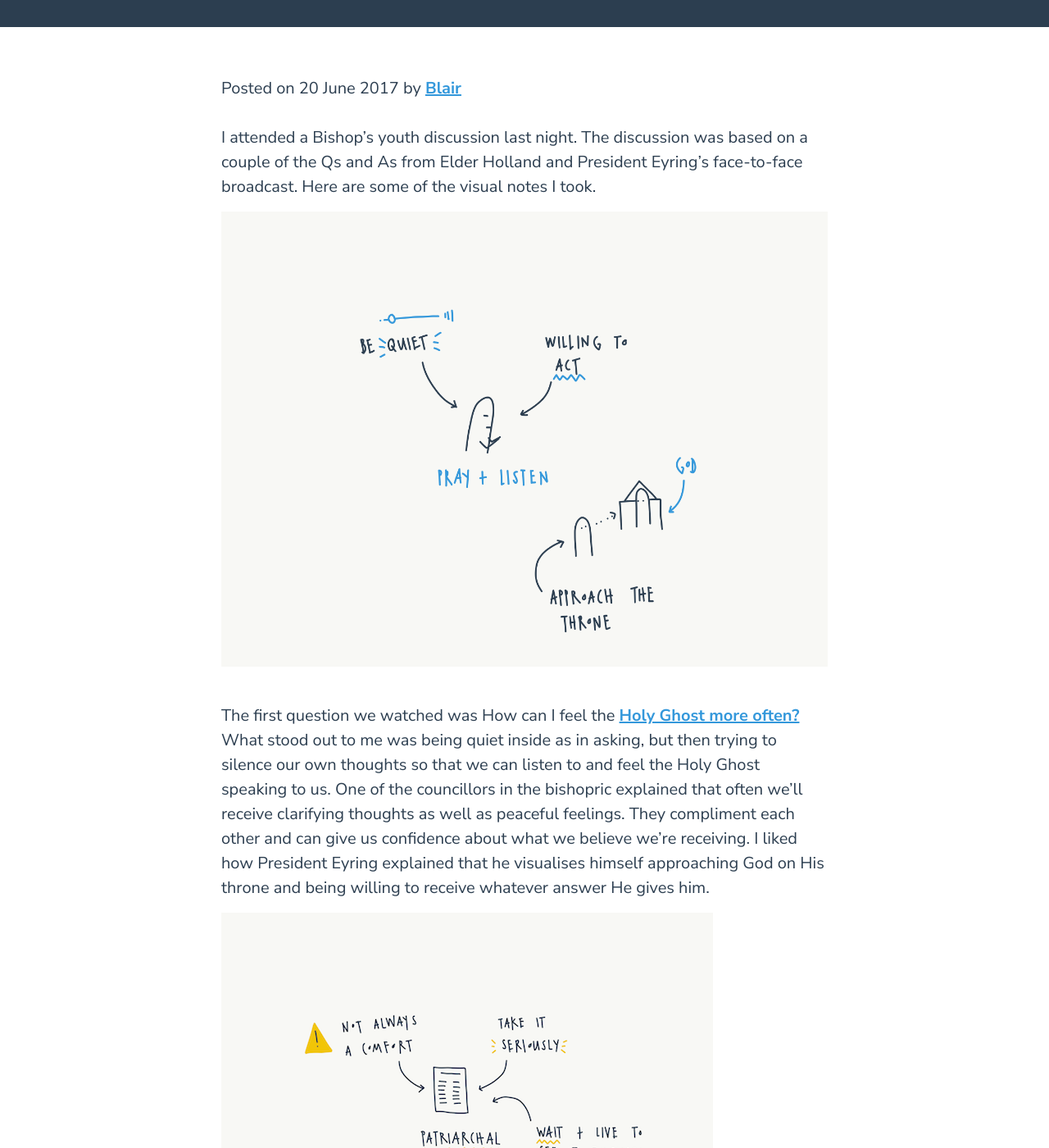
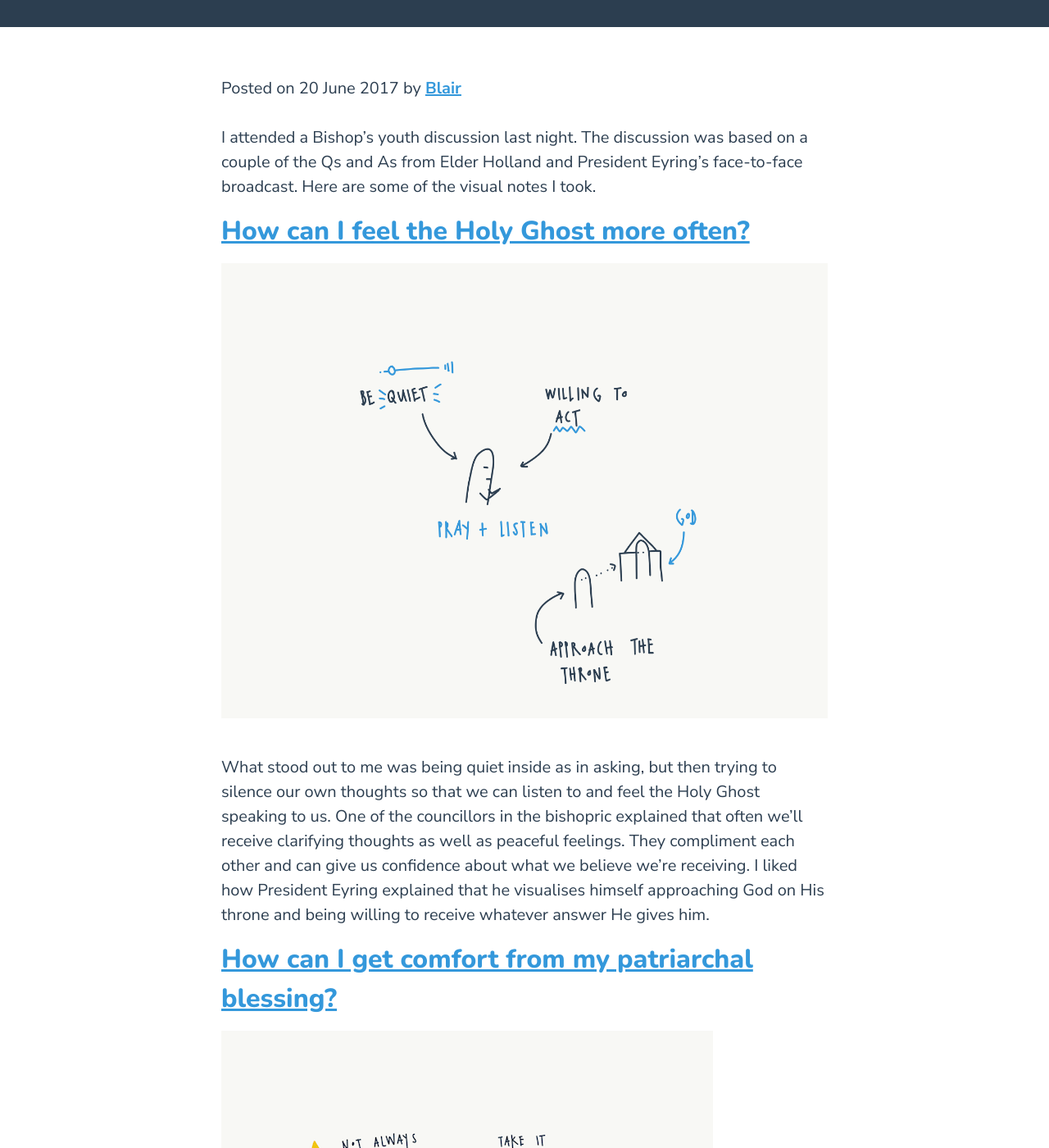
Before and after one commit to blairrorani/curious-workmanship, a Jekyll site: the page built from _posts/2017-06-20-byd-june-17.markdown, in a window 1280 px wide and 1400 px high, scrolled down 297 px. Shown: the whole window at 82% size. Built offline with Jekyll 4.4.1, drawn with Linux system fonts in a browser that asks for light colours; our own code applies the rules of GitHub Pages for plain Markdown files; some of the changed text lies outside the part shown.

Commit message:
Updated Byd June 17

```diff
--- a/_posts/2017-06-20-byd-june-17.markdown
+++ b/_posts/2017-06-20-byd-june-17.markdown
@@ -16,16 +16,20 @@ author:
 
 I attended a Bishop's youth discussion last night. The discussion was based on a couple of the Qs and As from Elder Holland and President Eyring's face-to-face broadcast. Here are some of the visual notes I took.
 
+## [How can I feel the Holy Ghost more often?](https://www.lds.org/broadcasts/face-to-face/eyring-holland?lang=eng#00:27:14)
 ![pray-listen-600.png](/uploads/pray-listen-600.png)
 
-The first question we watched was How can I feel the [Holy Ghost more often?](https://www.lds.org/broadcasts/face-to-face/eyring-holland?lang=eng#00:27:14) What stood out to me was being quiet inside as in asking, but then trying to silence our own thoughts so that we can listen to and feel the Holy Ghost speaking to us. One of the councillors in the bishopric explained that often we'll receive clarifying thoughts as well as peaceful feelings. They compliment each other and can give us confidence about what we believe we're receiving. I liked how President Eyring explained that he visualises himself approaching God on His throne and being willing to receive whatever answer He gives him.
+What stood out to me was being quiet inside as in asking, but then trying to silence our own thoughts so that we can listen to and feel the Holy Ghost speaking to us. One of the councillors in the bishopric explained that often we'll receive clarifying thoughts as well as peaceful feelings. They compliment each other and can give us confidence about what we believe we're receiving. I liked how President Eyring explained that he visualises himself approaching God on His throne and being willing to receive whatever answer He gives him.
+
+## [How can I get comfort from my patriarchal blessing?](https://www.lds.org/broadcasts/face-to-face/eyring-holland?lang=eng#00:46:48)
 
 ![patriarchal-blessing-600.png](/uploads/patriarchal-blessing-600.png)
 
-Next we watched [How can I get comfort from my patriarchal blessing?](https://www.lds.org/broadcasts/face-to-face/eyring-holland?lang=eng#00:46:48) What was interesting about this answer was that President Eyring said we shouldn't always expect comfort. Sometimes a patriarchal blessing can be a warning. He also taught that we should live our lives in faith and wait for our blessing to be fulfilled throughout our lives rather than discount parts that we believe we've 'missed out on'.
+What was interesting about this answer was that President Eyring said we shouldn't always expect comfort. Sometimes a patriarchal blessing can be a warning. He also taught that we should live our lives in faith and wait for our blessing to be fulfilled throughout our lives rather than discount parts that we believe we've 'missed out on'.
 
+## [What can I do to stay positive and know that I am enough?](https://www.lds.org/broadcasts/face-to-face/eyring-holland?lang=eng#01:12:45)
 ![staying-positive-600.png](/uploads/staying-positive-600.png)
 
-The last question was [What can I do to stay positive and know that I am enough?](https://www.lds.org/broadcasts/face-to-face/eyring-holland?lang=eng#01:12:45) I loved this question because it's something that I have always asked in some form. As always, the answers were really positive. Elder Holland reminded us that we should expect to receive help from our ancestors who are beyond the veil. I remember learning of that principle when I was at Church College but have often forgotten it 😳 One thing I'm going to do differently from listening to the answers to this question is to reflect on my 'successes' while I'm preparing to take the sacrament, rather than just my shortcomings (which aren't hard to think of).
+I loved this question because it's something that I have always asked in some form. As always, the answers were really positive. Elder Holland reminded us that we should expect to receive help from our ancestors who are beyond the veil. I remember learning of that principle when I was at Church College but have often forgotten it 😳 One thing I'm going to do differently from listening to the answers to this question is to reflect on my 'successes' while I'm preparing to take the sacrament, rather than just my shortcomings (which aren't hard to think of).
 
 The youth at the BYD were pretty quiet so I'm not sure if that's a good thing or not. What I hope they felt was that Heavenly Father is there to help them through their lives on earth and that they can rely on Him for help.
```
